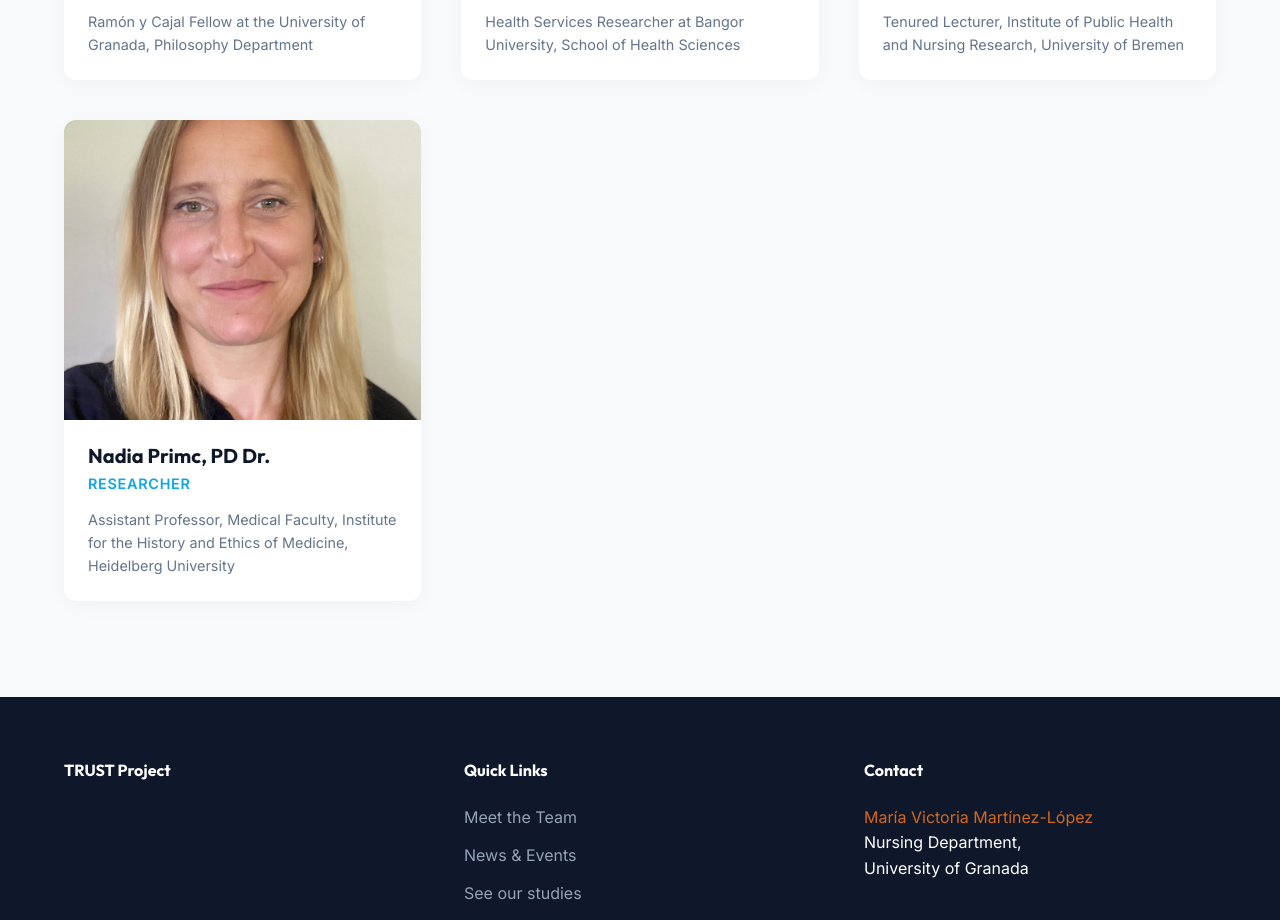
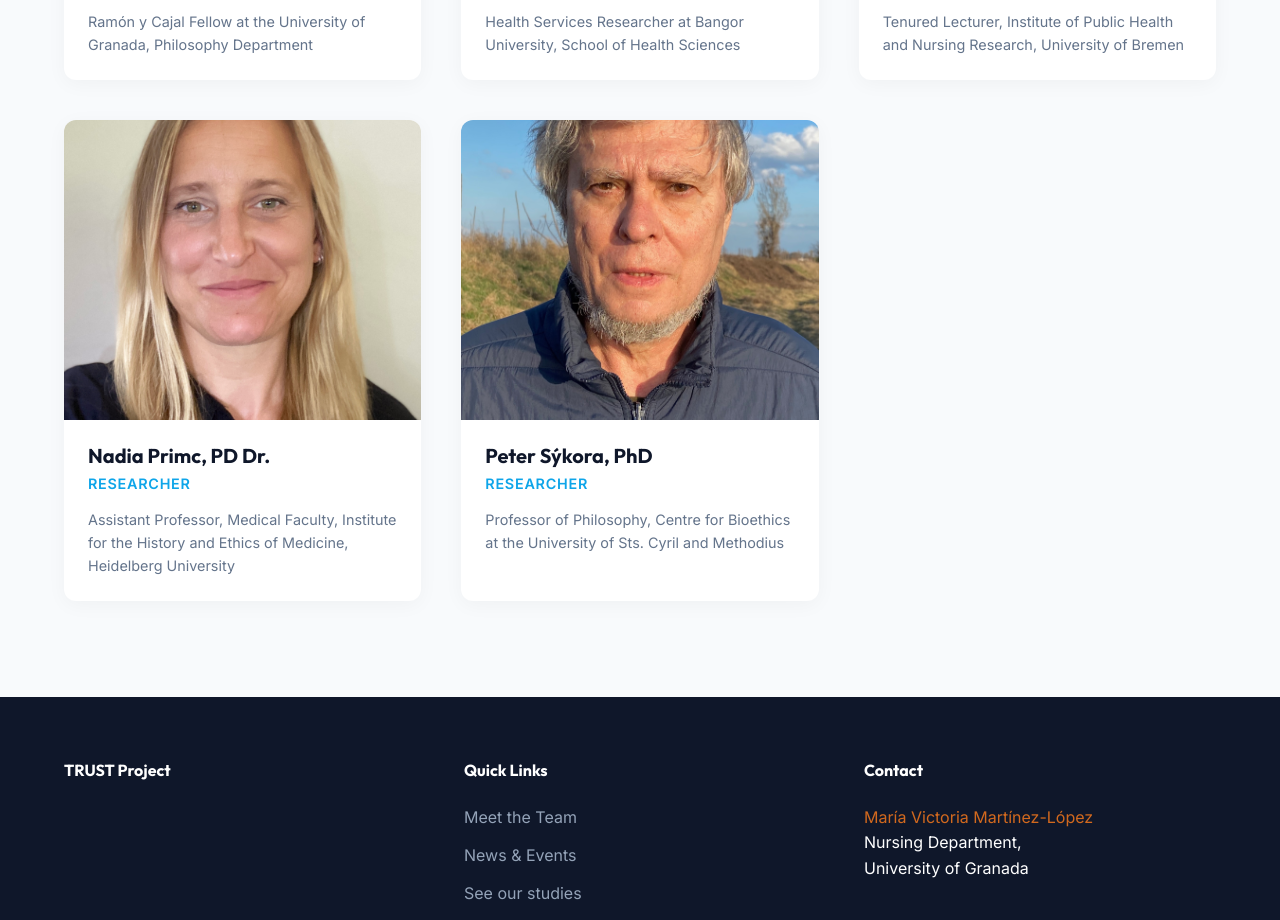
Before and after one commit to TRUST-project/trustproject.github.io, a plain HTML site: page team.html in a window 1280 px wide. Shown: the part 1287-2207 px from the top of the page. Drawn offline with Linux system fonts and the light colour scheme.

Commit message:
upload Peter Sýkora to team

```diff
--- a/team.html
+++ b/team.html
@@ -176,6 +176,23 @@
                     <p class="team-bio">Assistant Professor, Medical Faculty, Institute for the History and Ethics of Medicine, Heidelberg University</p>
                 </div>
             </div>
+
+            <!-- Team Member 8 -->
+            <div class="team-card">
+                <div class="team-img"
+                    style="background: url('assets/images/members/Peter-Researcher.jpeg') center/cover no-repeat;">
+                    <div class="team-img-overlay">
+                        <p>He graduated in microbial genetics and spent 15 years doing biomedical research on antibiotic resistance.
+                            His current research focuses on philosophy and bioethics, with several books and articles published in these fields.
+                        </p>
+                    </div>
+                </div>
+                <div class="team-info">
+                    <h3 class="team-name">Peter Sýkora, PhD</h3>
+                    <div class="team-role">Researcher</div>
+                    <p class="team-bio">Professor of Philosophy, Centre for Bioethics at the University of Sts. Cyril and Methodius</p>
+                </div>
+            </div>
         </div>
     </section>
 
```
Also changed, not shown: assets/images/members/Peter-Researcher.jpeg (added).
